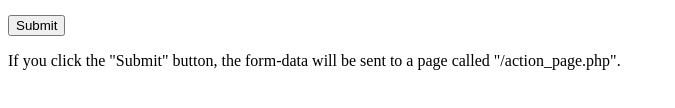
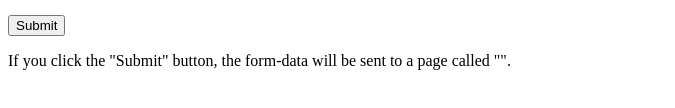
Before and after one commit to ASTRIIDY/-ASTRiDIA.github.io, a plain HTML site: page index.html in a window 1280 px wide. Shown: the part 148-256 px from the top of the page, without its empty margins (0-675 px from the left). Drawn offline with Linux system fonts and the light colour scheme.

Commit message:
Update index.html

```diff
--- a/index.html
+++ b/index.html
@@ -4,7 +4,7 @@
 
 <h2>HTML Forms</h2>
 
-<form action="/action_page.php">
+<form action="">
   <label for="fname">First name:</label><br>
   <input type="text" id="fname" name="fname" value="Patrícia"><br>
   <label for="lname">Last name:</label><br>
@@ -12,7 +12,7 @@
   <input type="submit" value="Submit">
 </form>
 
-<p>If you click the "Submit" button, the form-data will be sent to a page called "/action_page.php".</p>
+<p>If you click the "Submit" button, the form-data will be sent to a page called "".</p>
 
 </body>
 </html>
```
